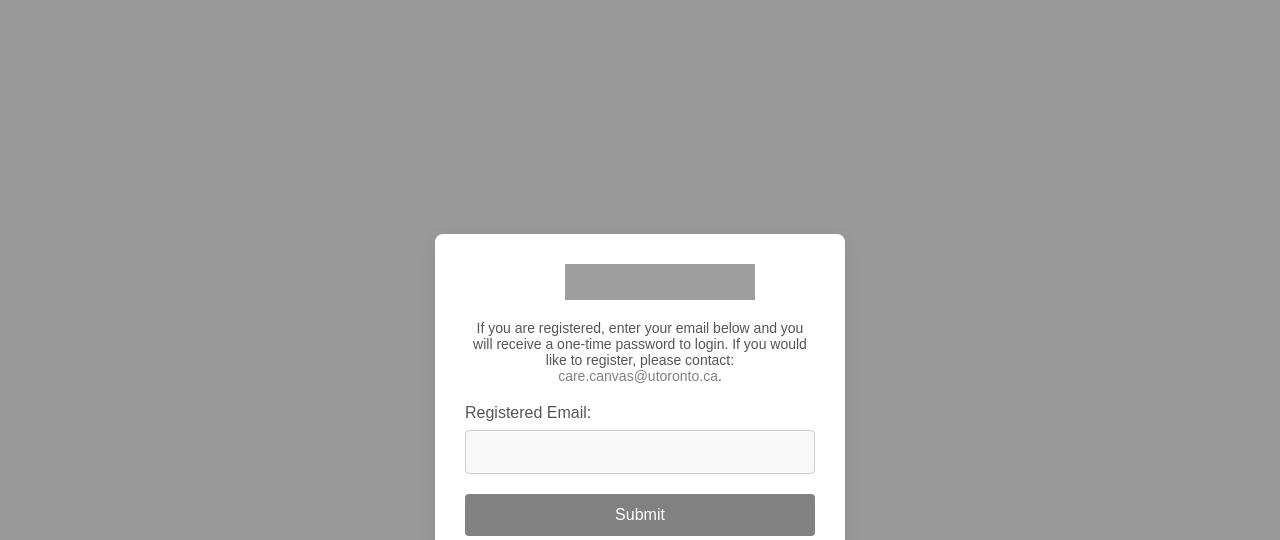
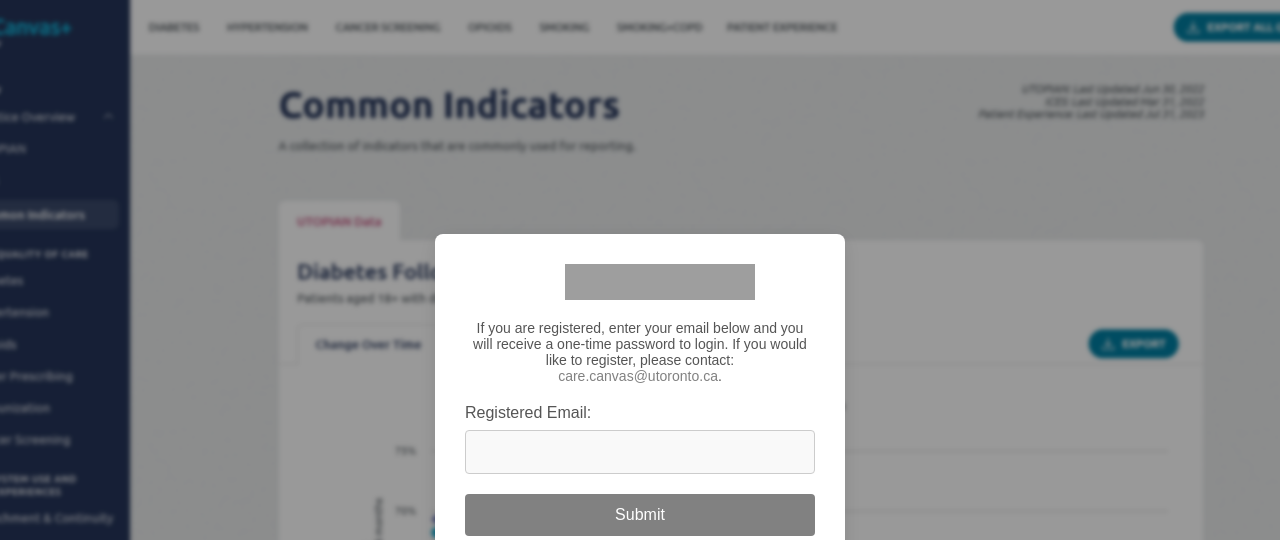
Before and after one commit to zeynepkucuksari-UofT/login-page-version2, a plain HTML site: page index.html in a window 1280 px wide. Shown: the top 540 px of the page. Drawn offline with Linux system fonts and the light colour scheme; grey boxes are pictures that could not be loaded.

Commit message:
Update style.css

```diff
--- a/style.css
+++ b/style.css
@@ -7,7 +7,7 @@ body {
     align-items: center;
     height: 100vh;
     margin: 0;
-    background: url('../images/dashboard-image.jpg') no-repeat center center fixed; /* Replace with your image URL */
+    background: url('Screenshot 2024-12-11 at 08-40-03 CareCanvas - Clinic View copy blur.png') no-repeat center center fixed; /* Replace with your image URL */
     background-size: cover; /* Ensures the image covers the full background */
     filter: grayscale(100%); /* Desaturates the background image */
     position: relative;
```
